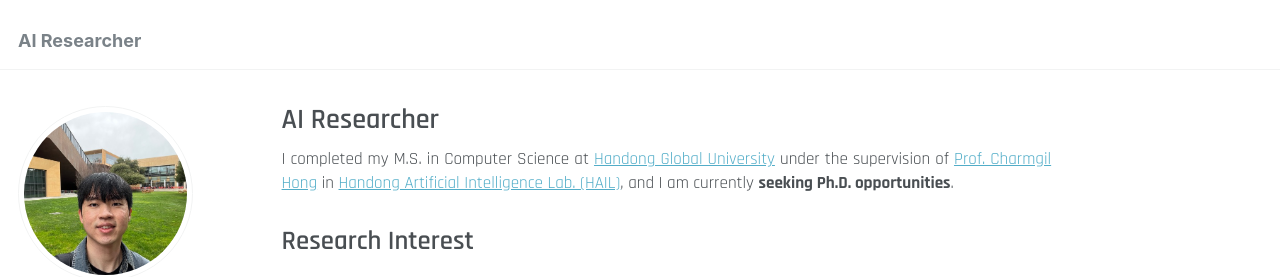
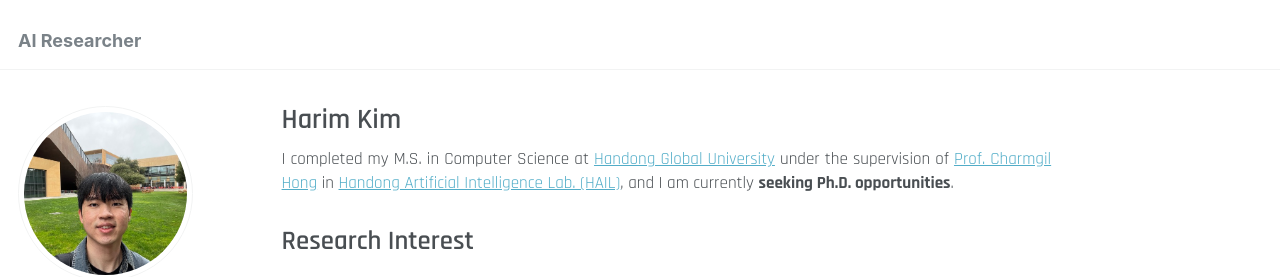
Before and after one commit to hrkim153/hrkim153.github.io, a Jekyll site: the page built from _pages/about.md, in a window 1280 px wide and 900 px high. Shown: the top 277 px of the window. Built offline with Jekyll 4.4.1, drawn with Linux system fonts in a browser that asks for light colours; some web fonts are replaced.

Commit message:
Update about.md

```diff
--- a/_pages/about.md
+++ b/_pages/about.md
@@ -1,6 +1,6 @@
 ---
 permalink: /
-title: "AI Researcher"
+title: "Harim Kim"
 author_profile: true
 redirect_from:
   - /about/
```
